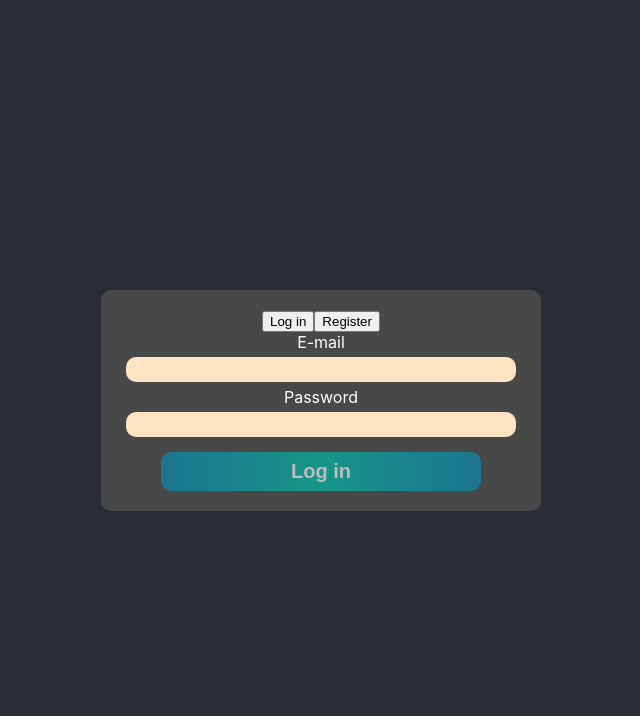
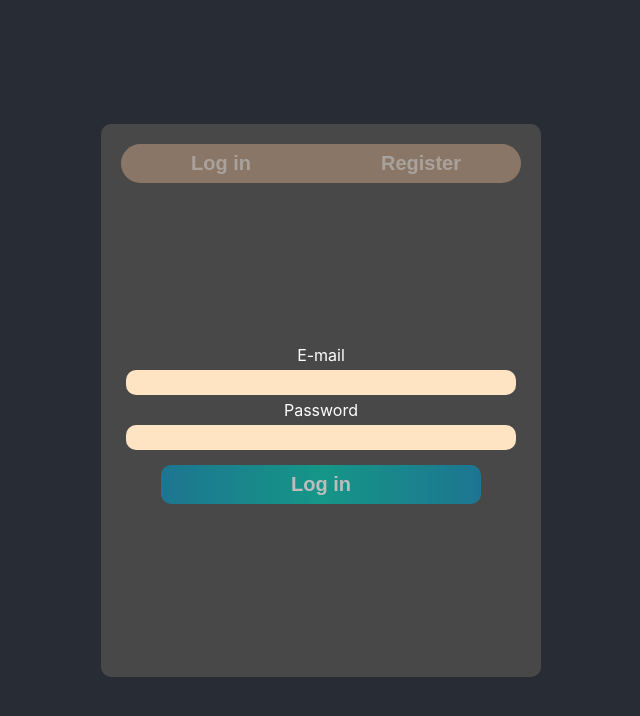
Before and after one commit to marcinmiz/DietManagementApp, a React (Create React App) app in the folder frontend/: page / in a window 1280 px wide. Shown: the top 716 px of the page, without its empty margins (339-979 px from the left). Built offline with nearby package versions, Linux system fonts and the light colour scheme.

Commit message:
Append style classes for tabs, first and last tab. Set minimum form height

```diff
--- a/frontend/src/App.css
+++ b/frontend/src/App.css
@@ -21,6 +21,7 @@
   display: flex;
   flex-direction: column;
   justify-content: center;
+  min-height: 58vh;
 }
 
 .input_field {
@@ -45,3 +46,27 @@
   border: 0;
   cursor: pointer;
 }
+
+.tab {
+    display: inline-block;
+    width: 50%;
+    height: 100%;
+    font-size: 20px;
+    background-color: #8a7666;
+    color: rgba(189, 189, 189, 0.61);
+    font-weight: bold;
+    margin-bottom: 10px;
+    padding: 8px;
+    border: 0;
+    cursor: pointer;
+}
+
+.first_tab {
+    border-top-left-radius: 50px;
+    border-bottom-left-radius: 50px;
+}
+
+.last_tab {
+    border-top-right-radius: 50px;
+    border-bottom-right-radius: 50px;
+}
```
